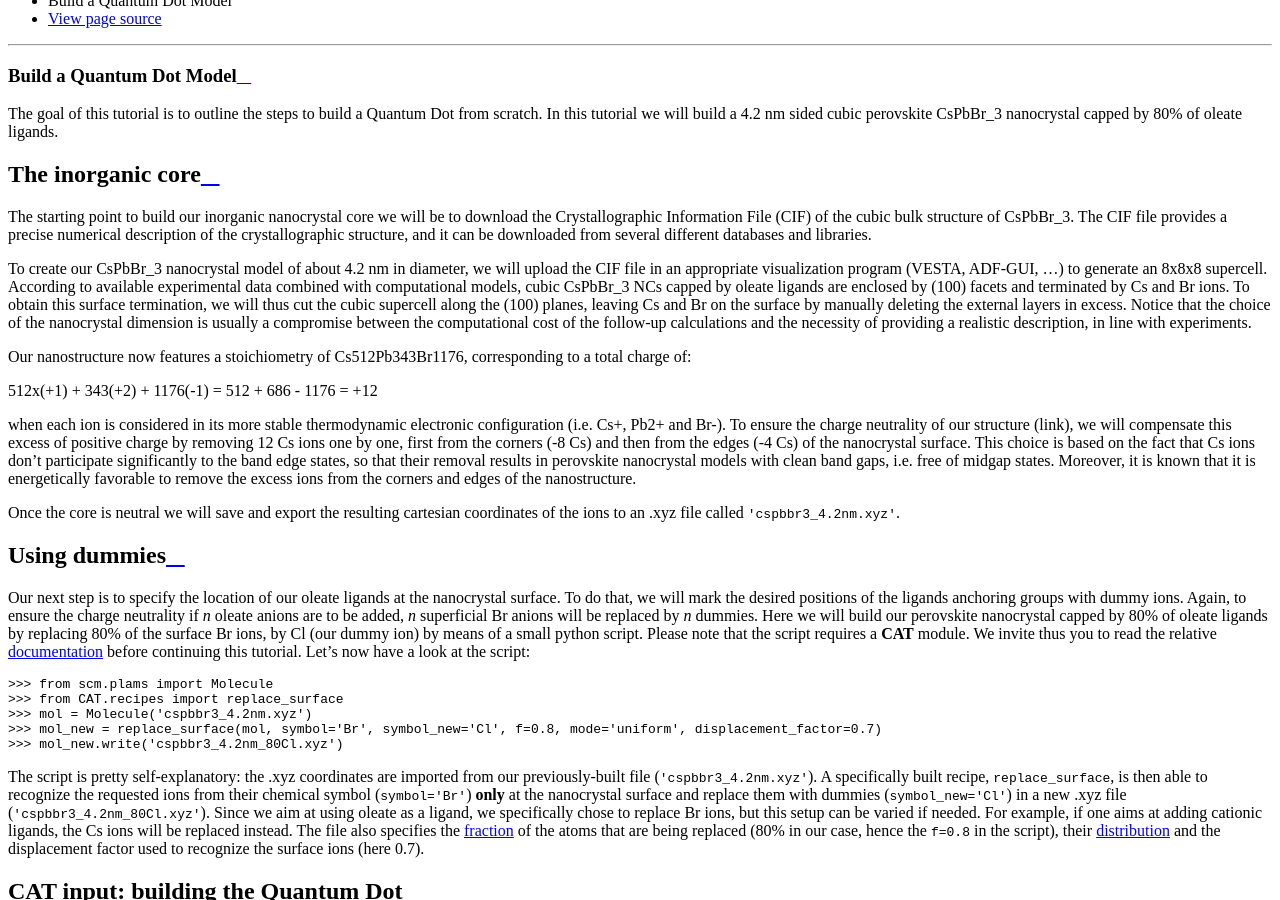
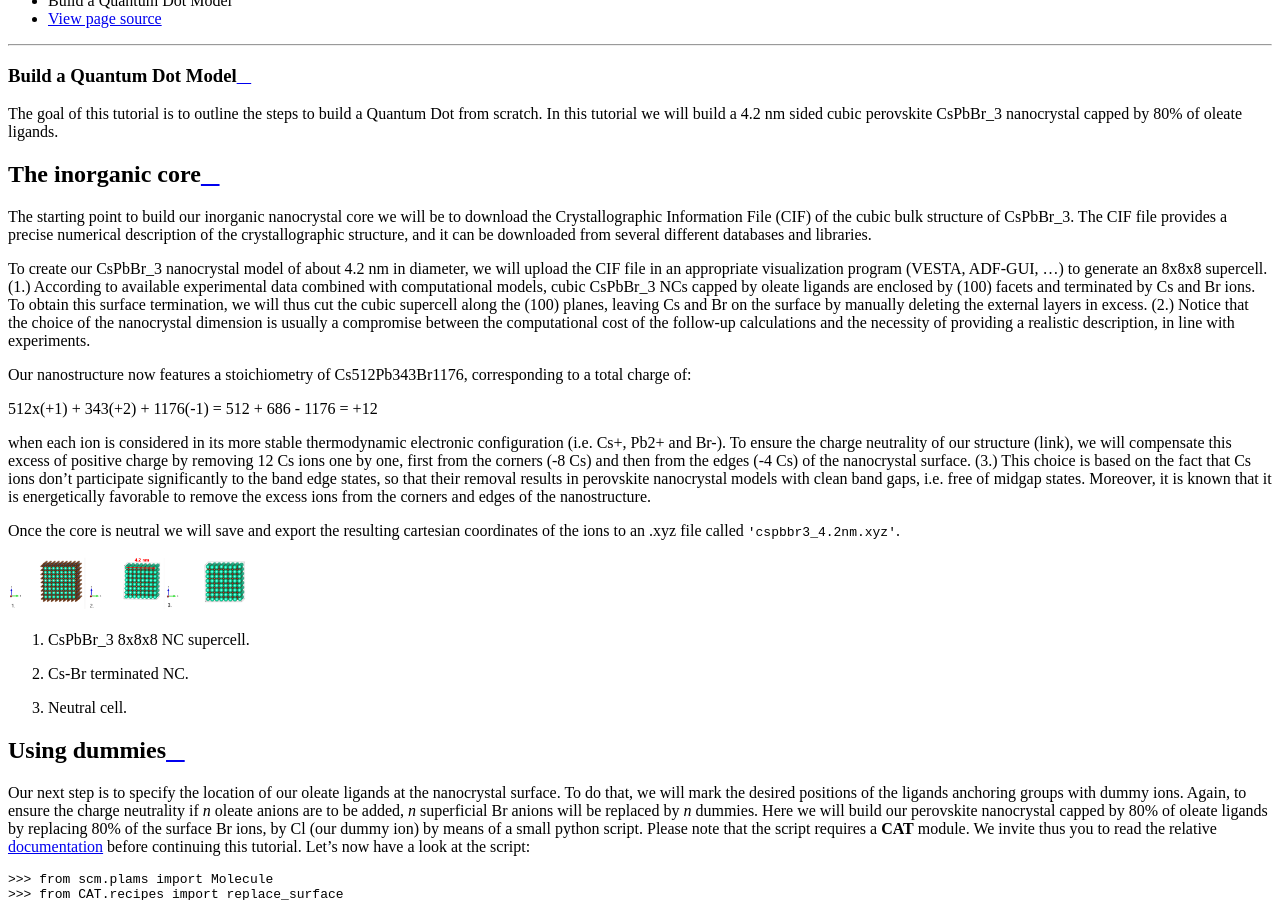
Before and after one commit to nlesc-nano/Tutorials, a Sphinx documentation site: the page built from docs/1_build_qd.rst, in a window 1280 px wide and 900 px high, scrolled down 319 px. Built offline with Sphinx 7.4.7 and the Read the Docs theme 2.0.0, drawn with Linux system fonts in a browser that asks for light colours.

Commit message:
Update 1_build_qd.rst

```diff
--- a/docs/1_build_qd.rst
+++ b/docs/1_build_qd.rst
@@ -8,7 +8,7 @@ The inorganic core
 ---------------
 The starting point to build our inorganic nanocrystal core we will be to download the Crystallographic Information File (CIF) of the cubic bulk structure of CsPbBr_3. The CIF file provides a precise numerical description of the crystallographic structure, and it can be downloaded from several different databases and libraries.
 
-To create our CsPbBr_3 nanocrystal  model of about 4.2 nm in diameter, we will upload the CIF file in an appropriate visualization program (VESTA, ADF-GUI, ...) to generate an 8x8x8 supercell. According to available experimental data combined with computational models, cubic CsPbBr_3 NCs capped by oleate ligands are enclosed by (100) facets and terminated by Cs and Br ions. To obtain this surface termination, we will thus cut the cubic supercell along the (100) planes, leaving Cs and Br on the surface by manually deleting the external layers in excess.
+To create our CsPbBr_3 nanocrystal  model of about 4.2 nm in diameter, we will upload the CIF file in an appropriate visualization program (VESTA, ADF-GUI, ...) to generate an 8x8x8 supercell. (1.) According to available experimental data combined with computational models, cubic CsPbBr_3 NCs capped by oleate ligands are enclosed by (100) facets and terminated by Cs and Br ions. To obtain this surface termination, we will thus cut the cubic supercell along the (100) planes, leaving Cs and Br on the surface by manually deleting the external layers in excess. (2.)
 Notice that the choice of the nanocrystal dimension is usually a compromise between the computational cost of the follow-up calculations and the necessity of providing a realistic description, in line with experiments.
 
 Our nanostructure now features a stoichiometry of Cs512Pb343Br1176, corresponding to a total charge of:
@@ -16,9 +16,17 @@ Our nanostructure now features a stoichiometry of Cs512Pb343Br1176, correspondin
 512x(+1) + 343(+2) + 1176(-1) = 512 + 686 - 1176 = +12
 
 when each ion is considered in its more stable thermodynamic electronic configuration (i.e. Cs+, Pb2+ and Br-).
-To ensure the charge neutrality of our structure (link), we will compensate this excess of positive charge by removing 12 Cs ions one by one, first from the corners (-8 Cs) and then from the edges (-4 Cs) of the nanocrystal surface. This choice is based on the fact that Cs ions don't participate significantly to the band edge states, so that their removal results in perovskite nanocrystal models with clean band gaps, i.e. free of midgap states. Moreover, it is known that it is energetically favorable to remove the excess ions from the corners and edges of the nanostructure.
+To ensure the charge neutrality of our structure (link), we will compensate this excess of positive charge by removing 12 Cs ions one by one, first from the corners (-8 Cs) and then from the edges (-4 Cs) of the nanocrystal surface. (3.) This choice is based on the fact that Cs ions don't participate significantly to the band edge states, so that their removal results in perovskite nanocrystal models with clean band gaps, i.e. free of midgap states. Moreover, it is known that it is energetically favorable to remove the excess ions from the corners and edges of the nanostructure.
 
 Once the core is neutral we will save and export the resulting cartesian coordinates of the ions to an .xyz file called ``'cspbbr3_4.2nm.xyz'``.
+
+.. image:: qd.PNG
+  :scale: 15%
+  :align: center
+
+1. CsPbBr_3 8x8x8 NC supercell.
+2. Cs-Br terminated NC.
+3. Neutral cell.
 
 
 Using dummies
```
